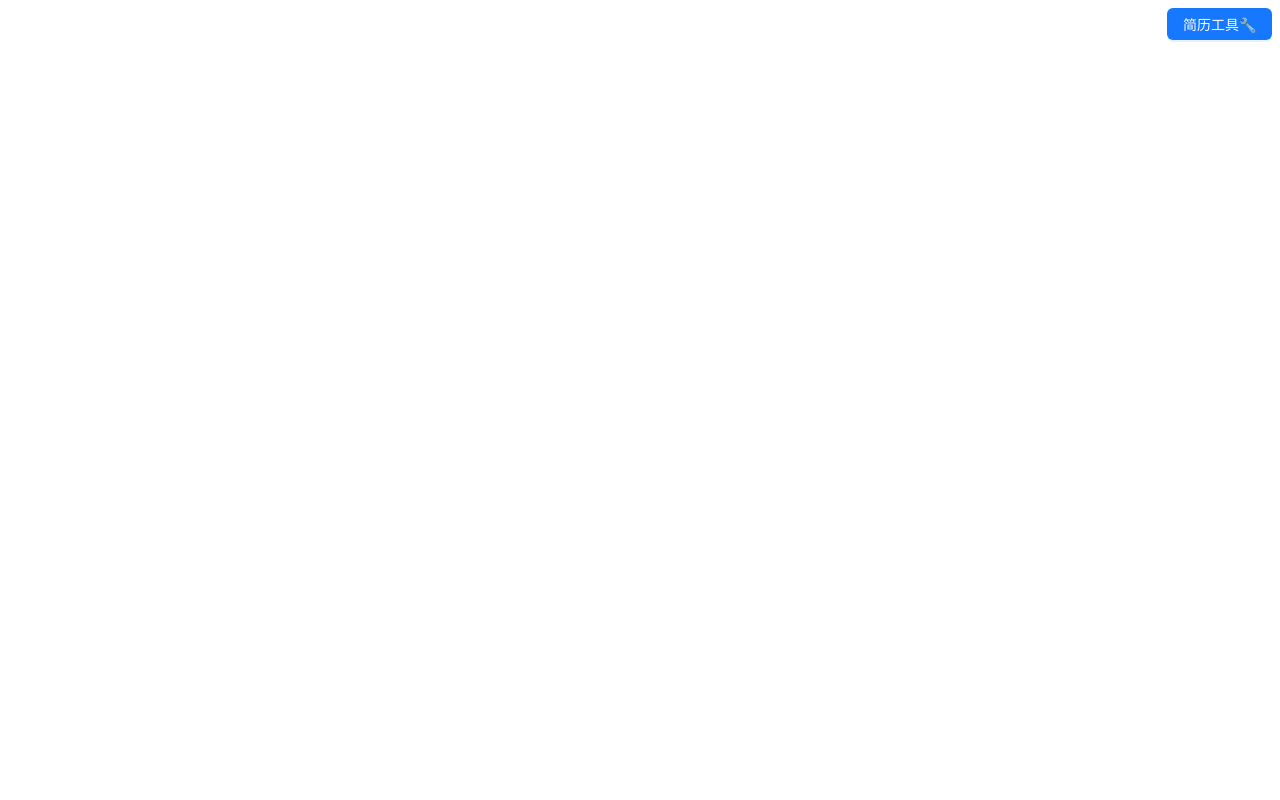
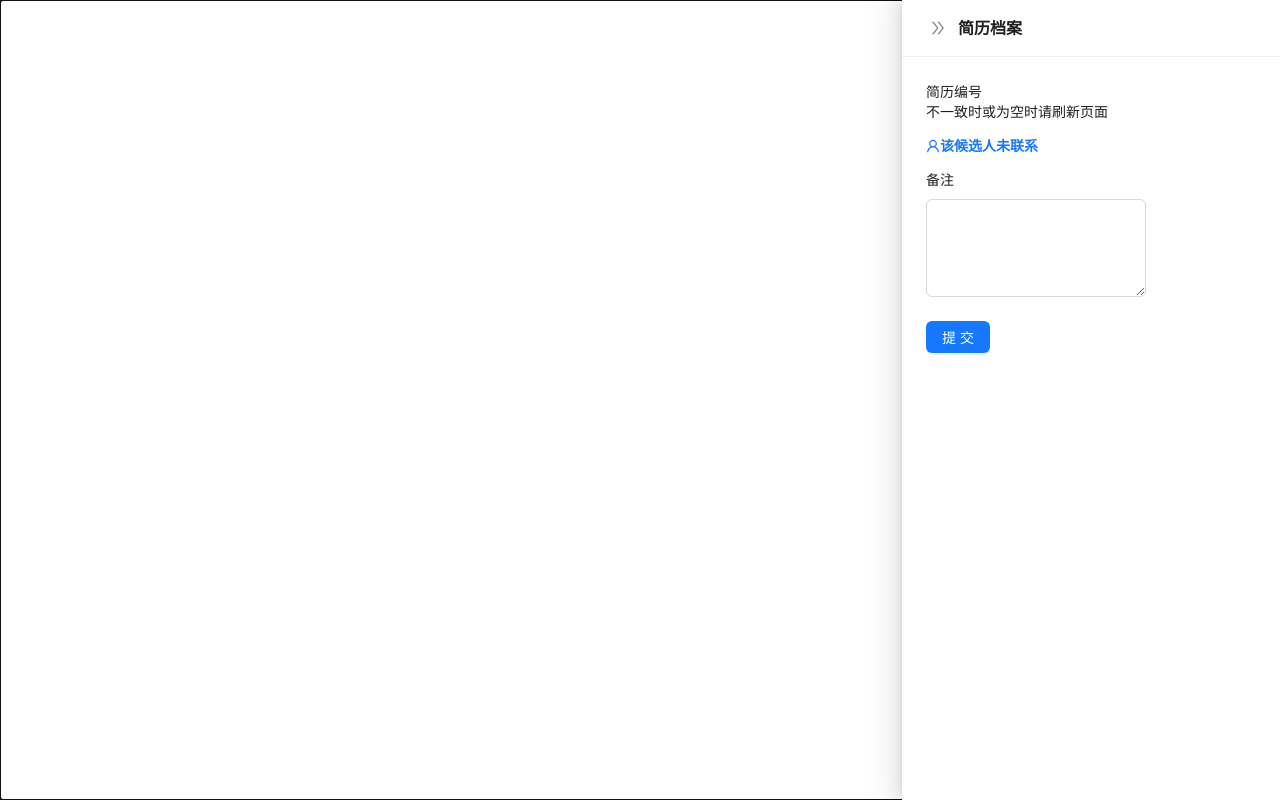
Before and after one commit to onct/yolo_skill, a React app in the folder chromePlugin/: page /home in a window 1280 px wide. Built offline with nearby package versions, Linux system fonts and the light colour scheme; the HTML template or start-up script is replaced by a standard one.

Commit message:
页面显示RESid

```diff
--- a/chromePlugin/src/App.jsx
+++ b/chromePlugin/src/App.jsx
@@ -12,10 +12,11 @@ function App() {
   const [info, setInfo] = useState([]);
   // 简历编号
   const [cvId, setCvId] = useState("");
+  const [resIdEncode, setResIdEncode] = useState("");
   // 当前用户名
   const [name, setName] = useState("");
   const [token, setToken] = useState("");
-  const [open, setOpen] = useState(false);
+  const [open, setOpen] = useState(true);
   const showDrawer = () => {
     setOpen(true);
   };
@@ -48,9 +49,8 @@ function App() {
     window.addEventListener("message", (res) => {
       // 获得简历编号、用户名、行为
       console.log('appjs', res)
-      const { url, cvId, name, action, token } = res?.data || {};
+      const { url, cvId, name, action, token, resIdEncode } = res?.data || {};
       // const { res_id_encode } = getQuery(url) || {};
-      console.log("前台111", token);
       if (!token) {
         messageApi.open({
           type: "error",
@@ -58,10 +58,11 @@ function App() {
         });
         return;
       }
-      console.log("lilin222", cvId, name, action, token);
+      console.log("lilin222", cvId, resIdEncode, name);
       setCvId(cvId);
       setName(name);
       setToken(token);
+      setResIdEncode(resIdEncode);
       // 进入猎聘详情页，获取存储的简历信息
       if (cvId && !action) {
         getCVInfoData(cvId, token);
@@ -88,7 +89,7 @@ function App() {
         mask={false}
         closeIcon={<DoubleRightOutlined />}
       >
-        <Home info={info} getCVInfoData={getCVInfoData} cvId={cvId} name={name} token={token} />
+        <Home info={info} getCVInfoData={getCVInfoData} cvId={cvId} name={name} token={token} resIdEncode= {resIdEncode}/>
       </Drawer>
     </>
   );
--- a/chromePlugin/src/pages/Home/index.jsx
+++ b/chromePlugin/src/pages/Home/index.jsx
@@ -8,14 +8,14 @@ const { TextArea } = Input;
 
 const Home = (props) => {
   const [loading, setLoading] = useState(false);
-  const { cvId, info, name, token, getCVInfoData } = props || {};
+  const { cvId, info, name, token, getCVInfoData, resIdEncode } = props || {};
   const [messageApi, contextHolder] = message.useMessage();
   // const userInfo = useSelector((state) => state.userInfo);
   // const { name } = userInfo || {};
 
   const onFinish = (values) => {
     setLoading(true);
-    console.log("Success:", { ...values, name, cv_id: cvId });
+    console.log("Success:", resIdEncode, { ...values, name, cv_id: cvId });
     // 备注、用户名、简历编号
     addRemark({ ...values, created_by: name, cv_id: cvId, token })
       .then(async (res) => {
@@ -49,6 +49,10 @@ const Home = (props) => {
   return (
     <div className={styles.home}>
       {contextHolder}
+      <div>简历编号
+        <div className={styles.resIDcode}>{resIdEncode}</div>
+        不一致时或为空时请刷新页面
+      </div>
       <p className={info.length ? styles.hasInfo : styles.noInfo}>
         <UserOutlined />
         <span>该候选人{info.length ? "已" : "未"}联系</span>
--- a/chromePlugin/src/pages/Home/index.module.css
+++ b/chromePlugin/src/pages/Home/index.module.css
@@ -12,7 +12,10 @@
     color: #1677ff;
   }
 }
-
+.resIDcode {
+  color: #1576f2;
+  font-weight: 600;
+}
 .content {
   background-color: rgb(245, 245, 245);
   border-radius: 14px;
--- a/chromePlugin/vite.config.js
+++ b/chromePlugin/vite.config.js
@@ -7,7 +7,7 @@ export default defineConfig({
   server: {
     proxy: {
       "/chrome-plugin": {
-        target: "https://staging-crm-api.atkinsinsights/",
+        target: "https://staging-crm-api.atkinsinsights.com/",
         changeOrigin: true,
       },
     },
```
Also changed, not shown: chromePlugin/public/js/contentScript.js (+5 -5 lines).
